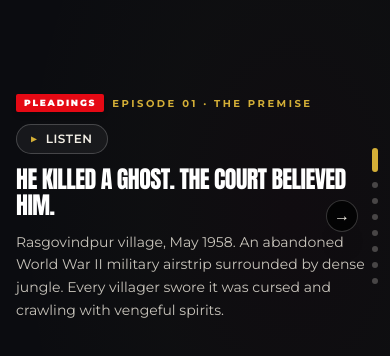
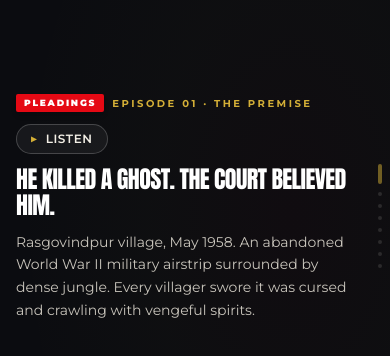
Before and after one commit to UtkarshArora09/Pleadings, a Next.js app: page /case/ghost-case in a window 390 px wide. Shown: the part 206-562 px from the top of the page. Built offline with nearby package versions, Linux system fonts and the light colour scheme.

Commit message:
Lighten controls and hide middle side arrows on mobile to prevent blocking text

```diff
--- a/src/components/ReelPanel.tsx
+++ b/src/components/ReelPanel.tsx
@@ -74,7 +74,7 @@ export function ReelPanel({
       <div className="h-14 sm:h-16 md:h-20 flex-shrink-0" />
 
       {/* Container: 2-Column Split on Desktop, Clean 1-Column on Mobile */}
-      <div className="relative z-10 w-full max-w-7xl mx-auto flex flex-col lg:flex-row items-center justify-between gap-6 lg:gap-12 py-6 sm:py-8 my-auto">
+      <div className="relative z-10 w-full max-w-7xl mx-auto flex flex-col lg:flex-row items-center justify-between gap-6 lg:gap-12 py-6 sm:py-8 my-auto pr-6 sm:pr-8 md:pr-0">
 
         {/* LEFT COLUMN: Story, Dialogue, Arguments, Poll, Actions */}
         <div className="w-full lg:w-[55%] flex flex-col justify-center">
--- a/src/components/ReelView.tsx
+++ b/src/components/ReelView.tsx
@@ -307,7 +307,7 @@ export function ReelView({ cases, initialCaseSlug }: ReelViewProps) {
       </div>
 
       {/* Right Edge Panel Progress Indicators */}
-      <div className="fixed right-3 md:right-6 top-1/2 -translate-y-1/2 z-40 flex flex-col gap-2.5">
+      <div className="fixed right-2 sm:right-3 md:right-6 top-1/2 -translate-y-1/2 z-30 flex flex-col gap-2 opacity-50 hover:opacity-100 transition-opacity">
         {Array.from({ length: totalPanels }).map((_, pIndex) => (
           <button
             key={pIndex}
@@ -317,19 +317,19 @@ export function ReelView({ cases, initialCaseSlug }: ReelViewProps) {
             }}
             className={`rounded-full transition-all duration-300 cursor-pointer ${
               pIndex === activePanelIndex
-                ? 'h-6 w-1.5 bg-[#D4AF37]'
-                : 'h-1.5 w-1.5 bg-[#F3EFE6]/25 hover:bg-[#F3EFE6]/60'
+                ? 'h-5 sm:h-6 w-1 sm:w-1.5 bg-[#D4AF37]'
+                : 'h-1 sm:h-1.5 w-1 sm:w-1.5 bg-[#F3EFE6]/25 hover:bg-[#F3EFE6]/60'
             }`}
             title={`Go to panel ${pIndex + 1}`}
           />
         ))}
       </div>
 
-      {/* Screen Side Case Navigation Arrows (Available on both mobile and desktop) */}
+      {/* Screen Side Case Navigation Arrows (Desktop only, avoiding mobile text overlap) */}
       {activeCaseIndex > 0 && (
         <button
           onClick={() => scrollToCase(activeCaseIndex - 1)}
-          className="fixed left-2 sm:left-5 top-1/2 -translate-y-1/2 z-40 w-8 h-8 sm:w-11 sm:h-11 bg-black/75 hover:bg-[#D4AF37] hover:text-[#0E1016] text-[#F3EFE6] flex items-center justify-center transition-all cursor-pointer text-base sm:text-lg rounded-full border border-white/20 shadow-2xl backdrop-blur-xs touch-manipulation"
+          className="hidden md:flex fixed left-5 top-1/2 -translate-y-1/2 z-30 w-11 h-11 bg-black/40 hover:bg-[#D4AF37] hover:text-[#0E1016] text-[#F3EFE6]/70 hover:text-white items-center justify-center transition-all cursor-pointer text-lg rounded-full border border-white/10 shadow-lg backdrop-blur-xs"
           aria-label="Previous Case"
           title={`Previous Case: ${cases[activeCaseIndex - 1].title[language]} (←)`}
         >
@@ -340,7 +340,7 @@ export function ReelView({ cases, initialCaseSlug }: ReelViewProps) {
       {activeCaseIndex < cases.length - 1 && (
         <button
           onClick={() => scrollToCase(activeCaseIndex + 1)}
-          className="fixed right-8 sm:right-14 top-1/2 -translate-y-1/2 z-40 w-8 h-8 sm:w-11 sm:h-11 bg-black/75 hover:bg-[#D4AF37] hover:text-[#0E1016] text-[#F3EFE6] flex items-center justify-center transition-all cursor-pointer text-base sm:text-lg rounded-full border border-white/20 shadow-2xl backdrop-blur-xs touch-manipulation"
+          className="hidden md:flex fixed right-14 top-1/2 -translate-y-1/2 z-30 w-11 h-11 bg-black/40 hover:bg-[#D4AF37] hover:text-[#0E1016] text-[#F3EFE6]/70 hover:text-white items-center justify-center transition-all cursor-pointer text-lg rounded-full border border-white/10 shadow-lg backdrop-blur-xs"
           aria-label="Next Case"
           title={`Next Case: ${cases[activeCaseIndex + 1].title[language]} (→)`}
         >
```
